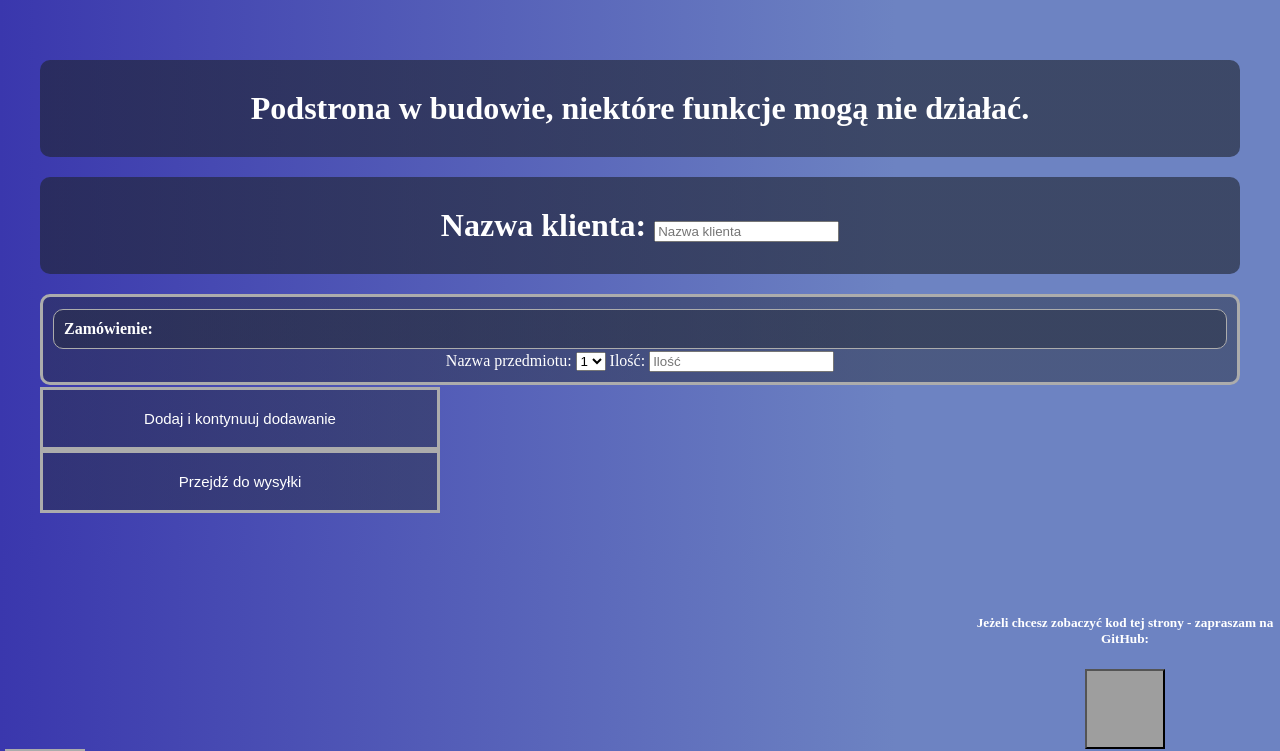
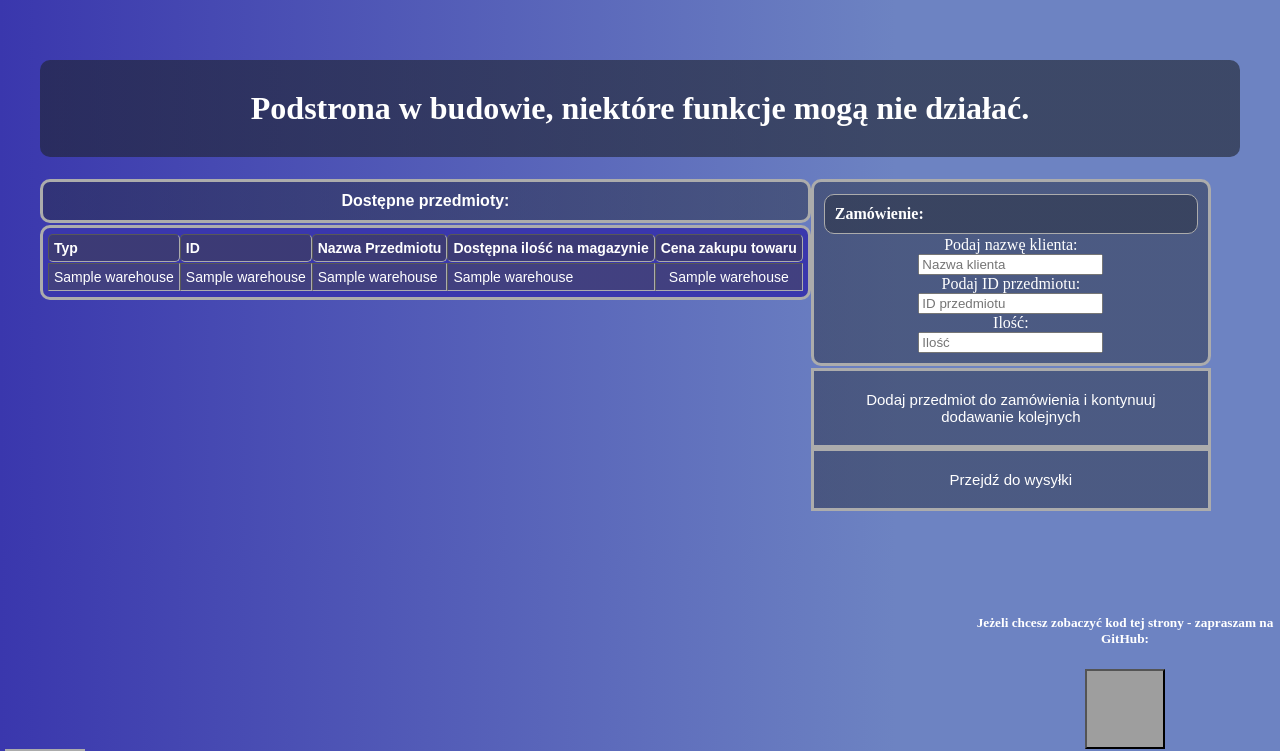
Before and after one commit to Przemek2940/Project-ERPart, a Flask app: page /order_completing in a window 1280 px wide. Shown: the top 751 px of the page. Run offline with Flask 2, Linux system fonts and the light colour scheme; a database or web service that is not in the repository returns one stand-in record (values such as "Sample title"); some libraries are stand-ins or nearby versions; grey boxes are pictures that could not be loaded.

Commit message:
Update order.html
Dodanie tabeli i insertu (bez obsłużenia DB)

```diff
--- a/templates/order.html
+++ b/templates/order.html
@@ -7,35 +7,66 @@
 
   <body>
   <h1>Podstrona w budowie, niektóre funkcje mogą nie działać.</h1>
+
+<div class="container">
+<! SEKCJA TABELI >
+  <div style="text-align:left;">
+            <table BORDER CELLSPACING=8>
+            <caption>Dostępne przedmioty:</caption>
+              <thead>
+              <tr id="ROW1">
+                <th>Typ</th>
+                <th>ID</th>
+                  <th>Nazwa Przedmiotu</th>
+                  <th>Dostępna ilość na magazynie</th>
+                  <th>Cena zakupu towaru</th>
+              </tr>
+              </thead>
+                {% for item in oc %}
+                <tr>
+                    <td>{{ item[1] }}</td>
+                    <td>{{ item[2] }}</td>
+                    <td>{{ item[3] }}</td>
+                    <td>{{ item[4] }}</td>
+                    <td>{{ item[5] }}</td>
+                </tr>
+                {% endfor %}
+              </table>
+          </div>
     <form action="{{ url_for('order_saving') }}" method="post">
-          <h1>Nazwa klienta:
-              <input class="form-control form-control-lg" type="text" placeholder="Nazwa klienta"> </h1>
-
+  <! SEKCJA INSERTU >
           <div class="deliveryadd">
                     <h4>Zamówienie:</h4>
-          <label for="name_item">Nazwa przedmiotu: </label>
-                <select id="name_item">
-                    {% for item in oc %}
-                        <option>{{ item[0] }}</option>
-                    {% endfor %}
-                </select>
-
-          <label for="order_quant">Ilość: </label>
-          <input class="form-control" type="number" id ="order_quant" name="order_quant" placeholder="Ilość">
-
+                <div class="form-group">
+                    <label for="id_item">Podaj nazwę klienta:</label><br>
+                    <input class="form-control" type="text" id ="customer_name" name="customer_name" placeholder="Nazwa klienta">
                 </div>
                 <div class="form-group">
-            <button class="buttonadd">Dodaj i kontynuuj dodawanie</button>
+                    <label for="id_item">Podaj ID przedmiotu:</label><br>
+                    <input class="form-control" type="number" id ="id_item" name="id_item" placeholder="ID przedmiotu">
                 </div>
+                <div>
+                    <label for="order_quant">Ilość: </label>
+                    <br><input class="form-control" type="number" id ="order_quant" name="order_quant" placeholder="Ilość">
+                </div>
+          </div>
+
+          <div class="form-group">
+                <button class="buttonadd">Dodaj przedmiot do zamówienia i kontynuuj dodawanie kolejnych</button>
+          </div>
+
           <div class="form-group">
                 <button class="buttonadd">Przejdź do wysyłki</button>
           </div>
+
           <div>
                 <a href="{{ url_for('index') }}"><button class="back">Powrót</button></a>
           </div>
     </form>
+
           <div class="footer">
                 <h5>Jeżeli chcesz zobaczyć kod tej strony - zapraszam na GitHub:</h5>
                 <a href="https://github.com/Przemek2940/Project-ERPart"><button class="github"></button></a>
           </div>
+</div>
   </body>
```
Lines whose indentation alone changed are shown as unchanged.
